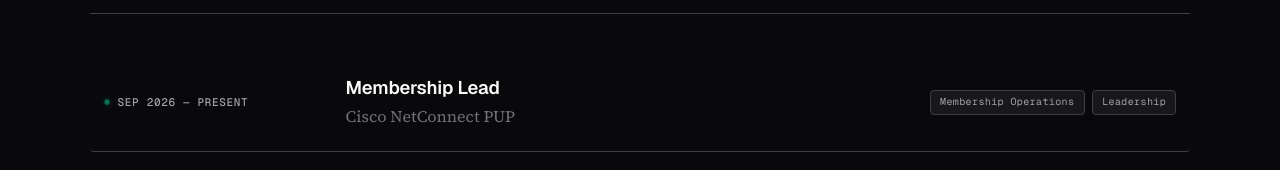
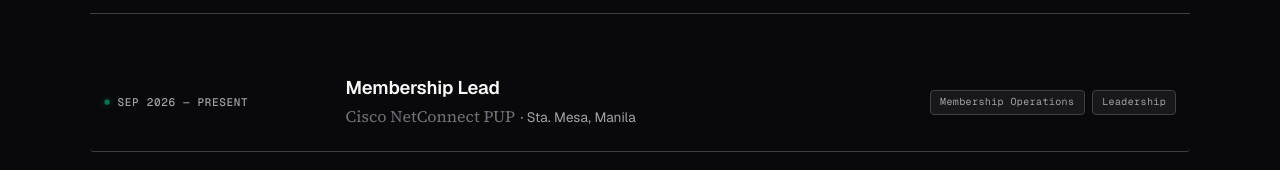
Before and after one commit to mrtnriel/web-cv, a plain HTML site: page index.html in a window 1280 px wide. Shown: the part 4157-4327 px from the top of the page. Drawn offline with nearby package versions, Linux system fonts and the light colour scheme; animation ran at ten frames a second.

Commit message:
Updated the Experience Section

```diff
--- a/index.html
+++ b/index.html
@@ -474,6 +474,7 @@
               <h3 class="exp-role-title">Membership Lead</h3>
               <div class="exp-company-line">
                 <span class="exp-org">Cisco NetConnect PUP</span>
+                <span class="exp-location">· Sta. Mesa, Manila</span>
               </div>
             </div>
             <div class="exp-col-tags">
```
